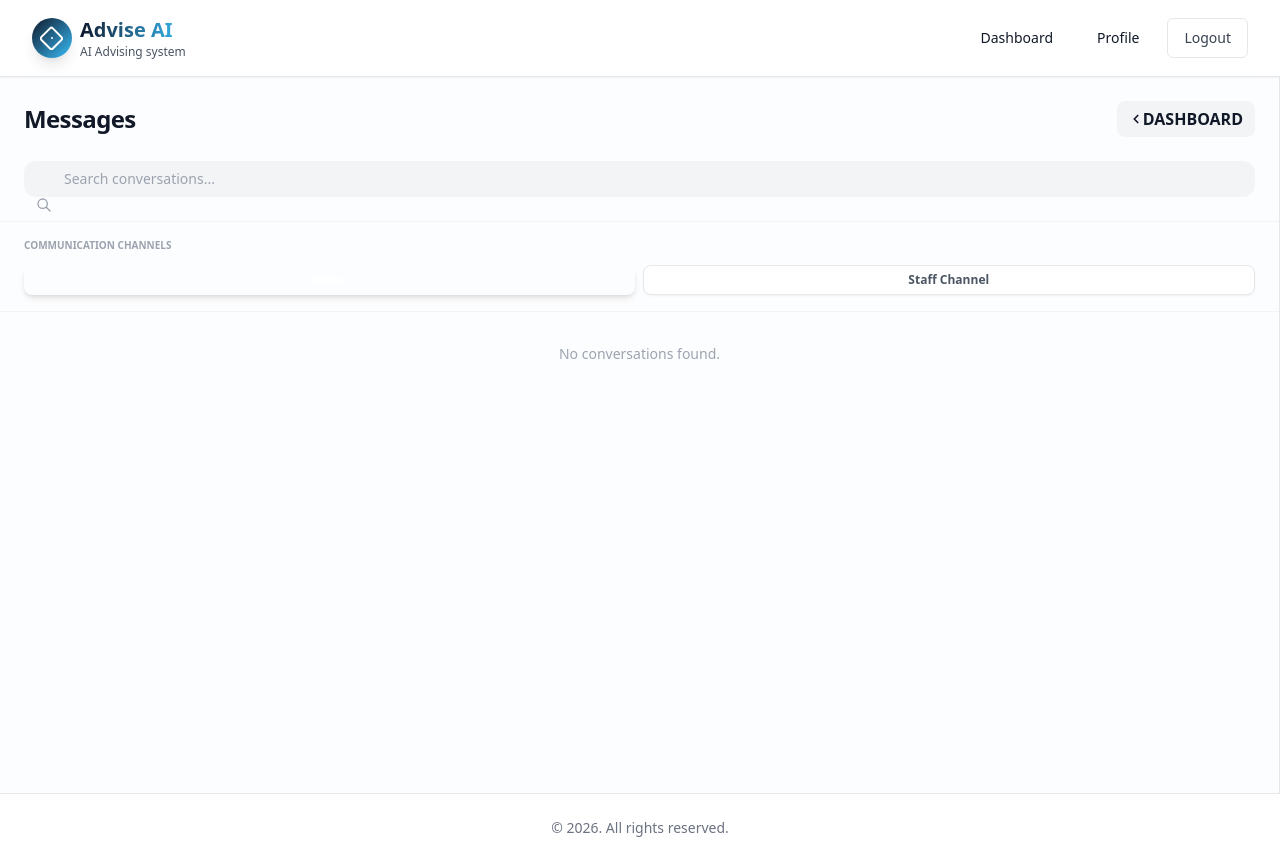
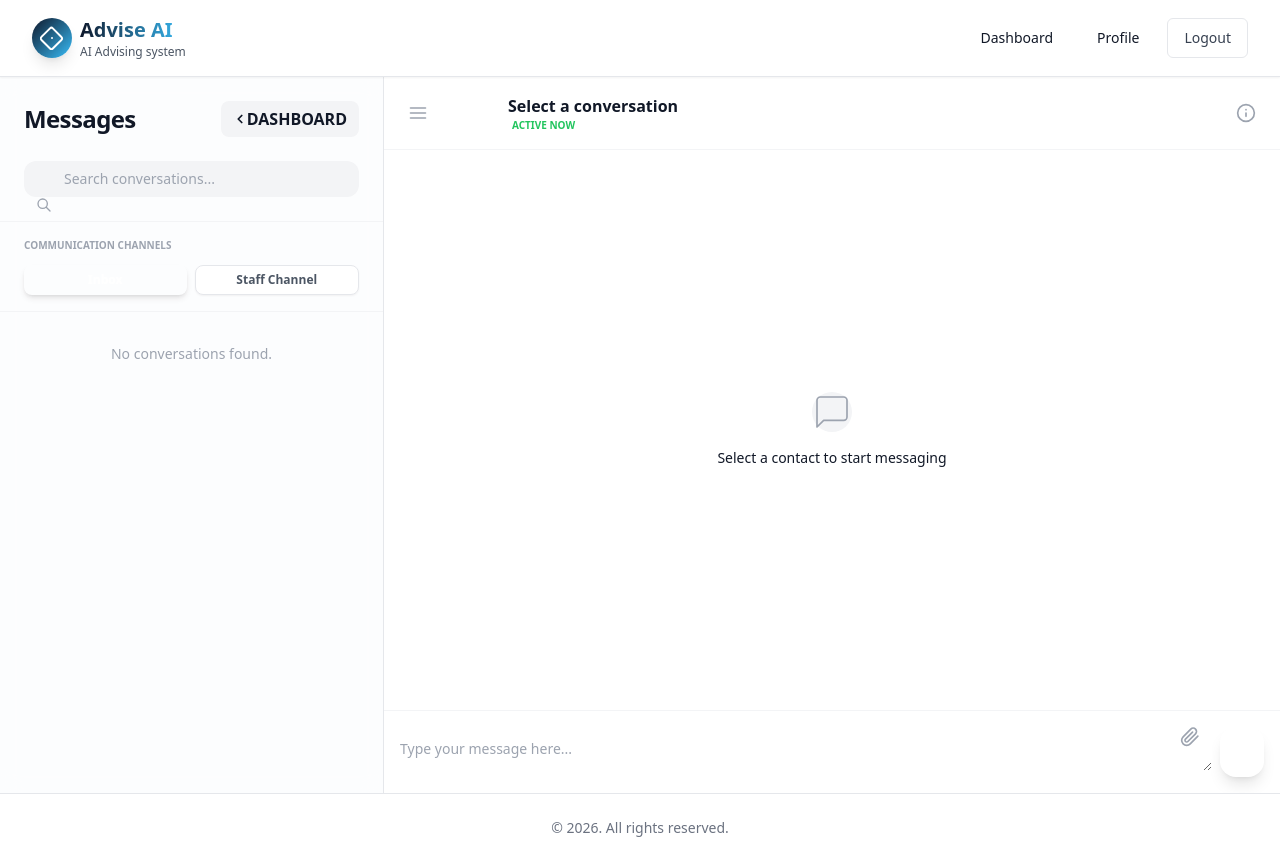
Before and after one commit to jbiieeee/Advise-AI, a Django app: page /messages/ in a window 1280 px wide. Run offline with Django 5.2, Linux system fonts and the light colour scheme; the visitor is signed in with stand-in values (Sample User, id 1); data comes from the database, SQL or seed files in the repository; data that the repository does not hold is empty; some libraries are stand-ins or nearby versions.

Commit message:
messages ui separation (fix)

```diff
--- a/django/core/templates/core/messages.html
+++ b/django/core/templates/core/messages.html
@@ -62,7 +62,7 @@
 {% block content %}
 <div class="flex chat-container overflow-hidden bg-gray-50">
     <!-- Sidebar -->
-    <aside class="w-full md:w-[30%] lg:w-[30%] glass-sidebar flex flex-col z-20 shrink-0">
+    <aside class="w-full md:w-[30%] lg:w-[30%] glass-sidebar flex flex-col z-20 shrink-0" style="width: 30%; min-width: 300px;">
         <div class="p-6 border-b border-gray-100 flex-shrink-0">
             <div class="flex items-center justify-between mb-6">
                 <h2 class="text-2xl font-bold text-gray-900 tracking-tight">Messages</h2>
@@ -106,7 +106,7 @@
     </aside>
 
     <!-- Main Chat Area -->
-    <main class="flex-grow md:w-[70%] lg:w-[70%] flex flex-col bg-white relative">
+    <main class="flex-grow md:w-[70%] lg:w-[70%] flex flex-col bg-white relative" style="width: 70%;">
         <!-- Chat Header -->
         <header id="chat-header" class="p-4 border-b border-gray-100 flex items-center justify-between z-10 bg-white/90 backdrop-blur-sm">
             <div class="flex items-center gap-4">
```
